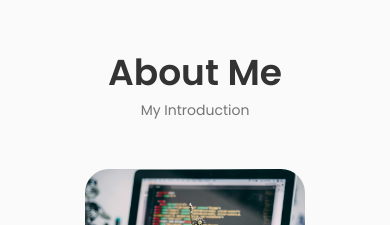
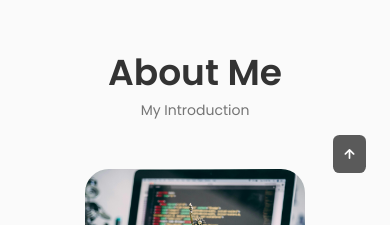
Before and after one commit to Selfmade20/portfolio, a React (Create React App) app: page / in a window 390 px wide. Shown: the part 840-1065 px from the top of the page. Built offline with nearby package versions, Linux system fonts and the light colour scheme.

Commit message:
adding a scrollup button

```diff
--- a/src/App.js
+++ b/src/App.js
@@ -5,6 +5,7 @@
 import Header from './Components/Header/Header';
 import Home from './Components/Home/Home';
 import Qualifications from './Components/Qualifications/Qualifications';
+import Scrollup from './Components/Scrollup/Scrollup';
 import Services from './Components/Services/Services';
 import Skills from './Components/Skills/Skills';
 
@@ -19,8 +20,9 @@
         <Services />
         <Qualifications/>
         <Contact />
-        <Footer/>
       </main>
+      <Footer/>
+      <Scrollup />
     </div>
   );
 }
--- /dev/null
+++ b/src/Components/Scrollup/Scrollup.css
@@ -0,0 +1,48 @@
+.scrollup {
+    position: fixed;
+    right: 2.5rem;
+    bottom: -20%;
+    background-color: var(--title-color);
+    opacity: 0.8;
+    padding: 0.3rem 0.5rem;
+    border-radius: 0.4rem;
+    z-index: var(--z-tooltip);
+    transition: .4rem;
+}
+
+.scrollup__icon {
+    font-size: 1.5rem;
+    color: var(--container-color);
+}
+
+.scrollup:hover {
+    background-color: var(--title-color-dark);
+}
+
+.show-scroll {
+    bottom: 3rem;
+}
+
+    @media screen and (max-width: 992px){
+        .scrollup {
+            right: 1.5rem;
+            padding: 0.25rem 0.4rem;
+        }
+
+        .scrollup__icon {
+            font-size: 1.25rem;
+        }
+    }
+
+
+    @media screen and (max-width: 768px){
+        .show-scroll {
+            bottom: 4rem;
+        }
+    }
+
+    @media screen and (max-width: 350px){
+        .scrollup {
+            right: 1rem;
+        }
+    }
--- /dev/null
+++ b/src/Components/Scrollup/Scrollup.jsx
@@ -0,0 +1,20 @@
+import React from 'react'
+import './Scrollup.css'
+
+const Scrollup = () => {
+
+    window.addEventListener('scroll', function() {
+        const scrollUp = document.querySelector('.scrollup');
+        if (this.scrollY >= 560)
+            scrollUp.classList.add('show-scroll');
+        else scrollUp.classList.remove('show-scroll')
+    })
+
+  return (
+ <a href="#" className="scrollup">
+    <i className="uil uil-arrow-up scrollup__icon"></i>
+ </a>
+  )
+}
+
+export default Scrollup
```
